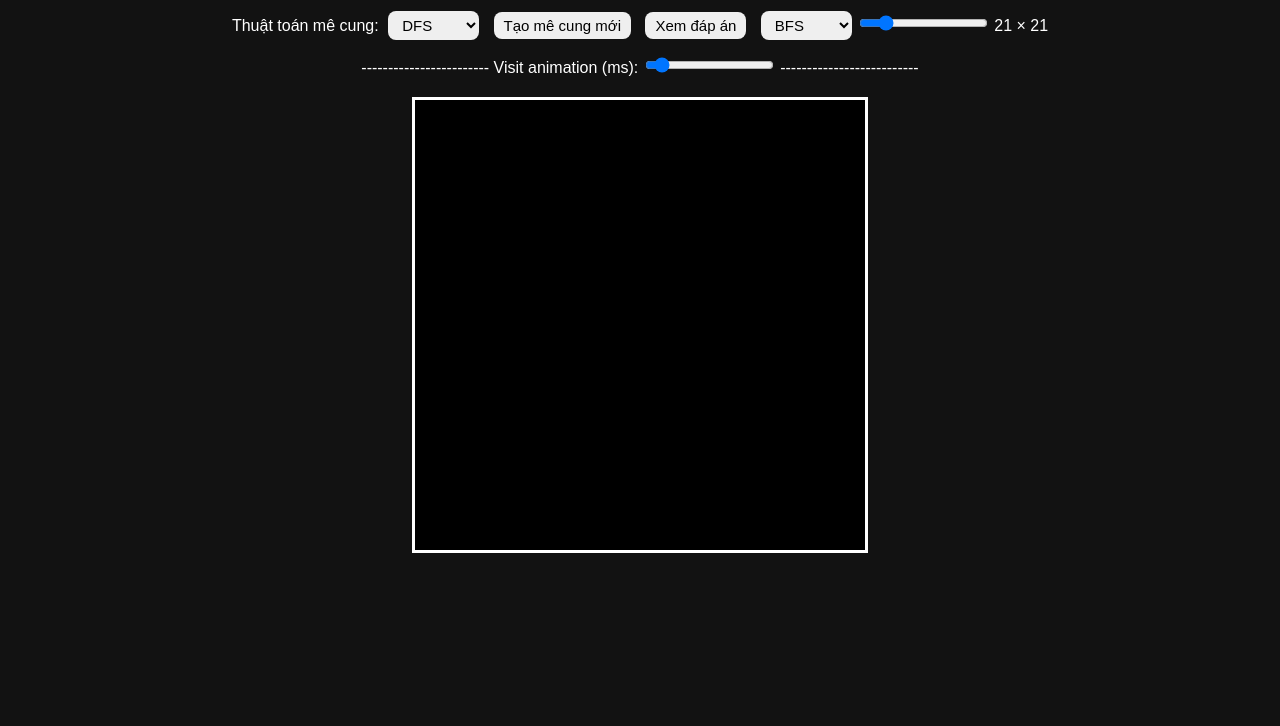
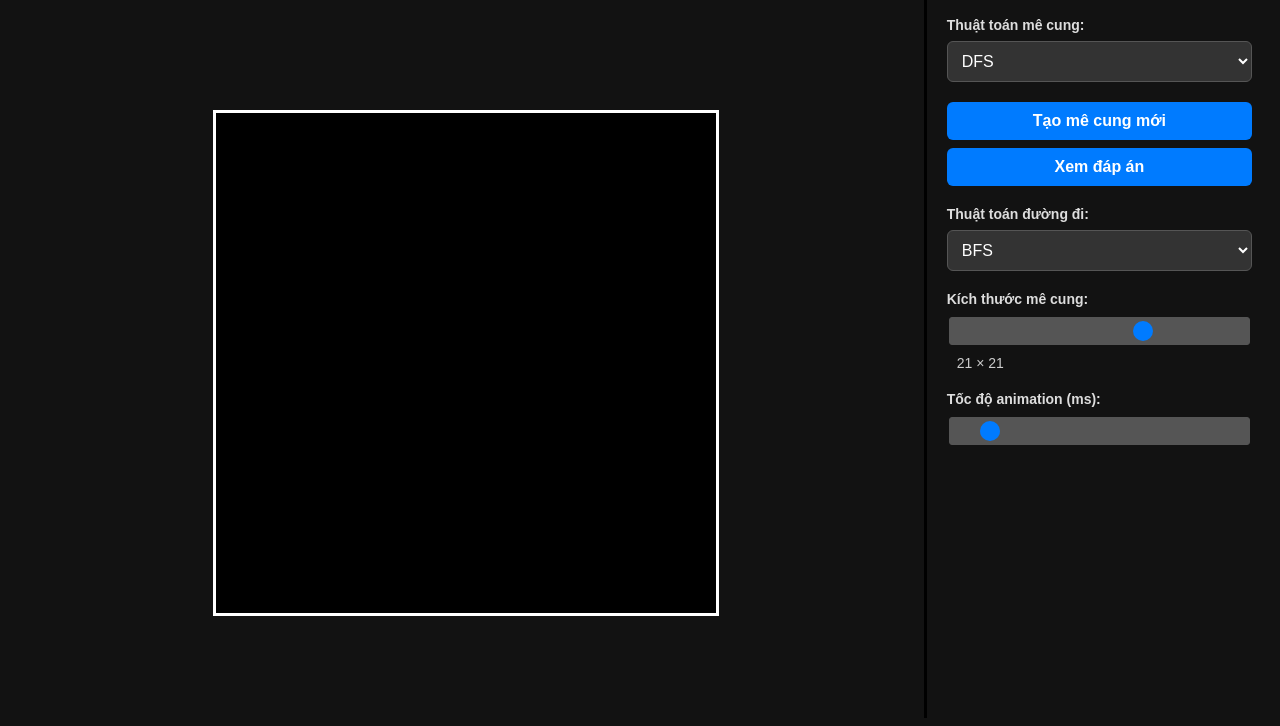
Before and after one commit to khongphailadai/myWeb, a website: page public/index.html in a window 1280 px wide. Shown: the part 74-800 px from the top of the page. Drawn offline with Linux system fonts and the light colour scheme.

Commit message:
FE overhaul

```diff
--- a/public/index.html
+++ b/public/index.html
@@ -6,38 +6,48 @@
   <link rel="stylesheet" href="style.css">
 </head>
 <body>
-  <h1>Maze Game</h1>
-
+  <div class="app">
+  <header class="header">
+      <h1>MAZE GAME 101</h1>
+  </header>
+  <div class="main">
+  <div class="mazeArea">
+    <canvas id="mazeCanvas" width="450" height="450"></canvas>
+  </div>
   <div class="controls">
-    <label>Thuật toán mê cung:</label>
+    <div class="control-group">
+      <label for="algorithmSelect">Thuật toán mê cung:</label>
       <select id="algorithmSelect">
         <option value="dfs">DFS</option>
         <option value="prim">Prim</option>
         <option value="kruskal">Kruskal</option>
       </select>
+    </div>
+    <div class="control-group">
       <button id="newMazeBtn">Tạo mê cung mới</button>
       <button id="showSolutions">Xem đáp án</button>
+    </div>
+    <div class="control-group">
+      <label for="pathAlgo">Thuật toán đường đi:</label>
       <select id="pathAlgo">
         <option value="bfs">BFS</option>
         <option value="dfs">DFS</option>
         <option value="dijkstra">Dijkstra</option>
-    <div style="margin: 10px 0">
-    <label for="sizeSlider">Kích thước mê cung: </label>
-    <input type="range" id="sizeSlider" min="5" max="101" step="2" value="21">
+      </select>
+    </div>
+    <div class="control-group">
+      <label for="sizeSlider">Kích thước mê cung:</label>
+      <input type="range" id="sizeSlider" min="5" max="29" step="2" value="21">
       <span id="sizeLabel">21 × 21</span>
+    </div>
+    <div class="control-group">
+      <label for="visitDelaySlider">Tốc độ animation (ms):</label>
+      <input id="visitDelaySlider" type="range" min="0" max="100" value="8">
+    </div>
+  </div>
 
 
-</div>
-</select>
-  </div>
 
-  <div class="controls">
-    <label>------------------------ Visit animation (ms):
-      <input id="visitDelaySlider" type="range" min="0" max="100" value="8">
-    </label>
-    <label>--------------------------</label>
-  </div>
-  <canvas id="mazeCanvas" width="450" height="450"></canvas>
 
   <div id="goalOverlay" class="overlay hidden">
   <div class="overlay-content">
@@ -45,7 +55,8 @@
     <button id="playAgainBtn">Play Again</button>
   </div>
  </div>
-
+</div>
+</div>
   <script src="script.js"></script>
 </body>
 </html>
--- a/public/script.js
+++ b/public/script.js
@@ -324,8 +324,8 @@ async function animateMazeGeneration(visitedOrder, options = {}) {
 
   //drawMaze();
   drawBlankMaze();
-  drawGoal();
-  drawPlayer();
+  //drawGoal();
+  //drawPlayer();
 
   for (const [x, y] of visitedOrder) {
     if (signal.aborted) return;
--- a/public/style.css
+++ b/public/style.css
@@ -1,12 +1,38 @@
+
+
 body {
-  text-align: center;
   font-family: Arial, sans-serif;
   background-color: #121212;
   color: #fff;
 }
 
+.app {
+  display: flex;
+  flex-direction: column;
+  height: 98vh;
+}
+
+.header {
+  height: 60px;
+  border-bottom: 3px solid black;
+  display: flex;
+  align-items: center;
+  padding-left: 20px;
+  font-weight: bold;
+}
+
+.main {
+  flex: 1;
+  display: flex;
+}
+
 .controls {
-  margin: 10px;
+  flex: 1;
+  padding: 20px;
+  display: flex;
+  flex-direction: column;
+  gap: 20px;
+  align-items: stretch;
 }
 
 canvas {
@@ -15,17 +41,92 @@ canvas {
   margin-top: 10px;
 }
 
-button, select {
-  margin: 5px;
-  padding: 5px 10px;
-  font-size: 15px;
-  border-radius: 8px;
+.mazeArea {
+  flex: 3;
+  border-right: 3px solid black;
+  display: flex;
+  align-items: center;
+  justify-content: center;
+}
+
+#mazeCanvas {
+  background: black;
+  width: 500px;
+  height: 500px;
+  display: block;
+}
+
+.control-group {
+  display: flex;
+  flex-direction: column;
+  gap: 8px;
+}
+
+.control-group label {
+  font-weight: bold;
+  font-size: 14px;
+  color: #ddd;
+}
+
+.control-group select, .control-group button, .control-group input[type="range"] {
+  padding: 10px;
+  font-size: 16px;
+  border-radius: 6px;
+  border: 1px solid #555;
+  background-color: #333;
+  color: #fff;
+  transition: all 0.3s ease;
+}
+
+.control-group select:focus, .control-group button:focus, .control-group input[type="range"]:focus {
+  outline: none;
+  border-color: #007bff;
+  box-shadow: 0 0 5px rgba(0, 123, 255, 0.5);
+}
+
+.control-group button {
+  background-color: #007bff;
   border: none;
+  cursor: pointer;
+  font-weight: bold;
+}
+
+.control-group button:hover {
+  background-color: #0056b3;
+  transform: translateY(-2px);
+}
+
+.control-group input[type="range"] {
+  -webkit-appearance: none;
+  appearance: none;
+  background: #555;
+  height: 6px;
+  border-radius: 3px;
+}
+
+.control-group input[type="range"]::-webkit-slider-thumb {
+  -webkit-appearance: none;
+  appearance: none;
+  width: 20px;
+  height: 20px;
+  border-radius: 50%;
+  background: #007bff;
   cursor: pointer;
 }
 
-button:hover {
-  background-color: #444;
+.control-group input[type="range"]::-moz-range-thumb {
+  width: 20px;
+  height: 20px;
+  border-radius: 50%;
+  background: #007bff;
+  cursor: pointer;
+  border: none;
+}
+
+#sizeLabel {
+  font-size: 14px;
+  color: #ccc;
+  margin-left: 10px;
 }
 
 
```
Lines whose indentation alone changed are shown as unchanged.
